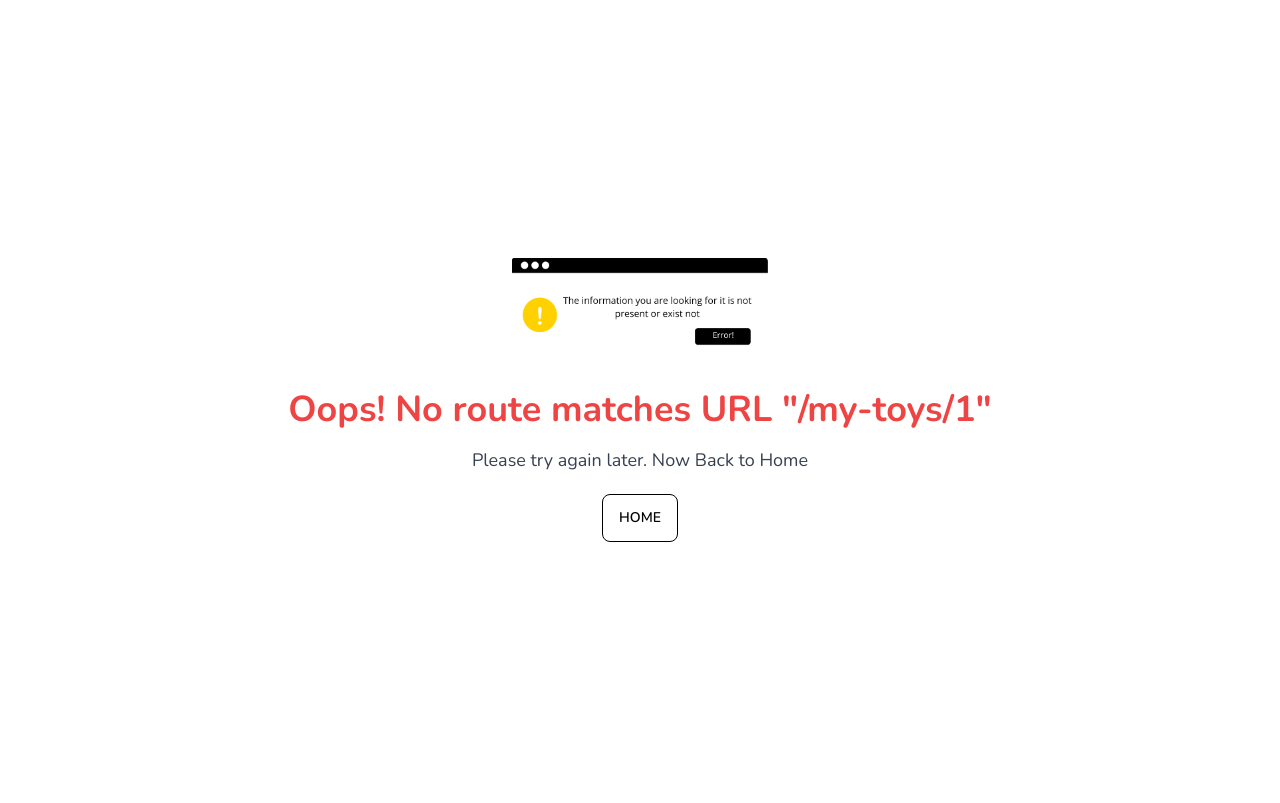
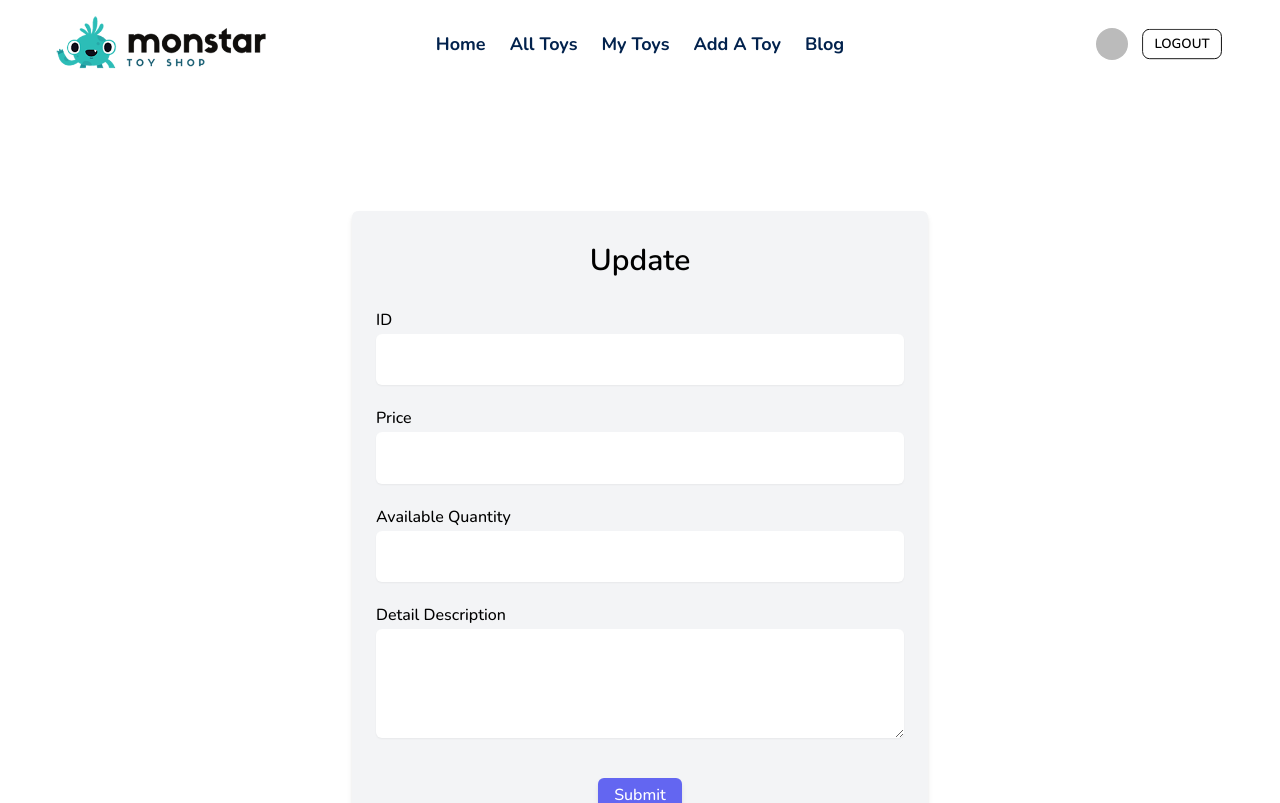
Before and after one commit to skmajumder/toy-marketplace, a React (Vite) app: page /my-toys/1 in a window 1280 px wide. Shown: the top 803 px of the page. Built offline with nearby package versions, Linux system fonts and the light colour scheme; no server answers; sample sign-in values are in the browser's storage.

Commit message:
My toy update done

```diff
--- a/src/pages/AllToys/SingleToy.jsx
+++ b/src/pages/AllToys/SingleToy.jsx
@@ -12,7 +12,7 @@ const SingleToy = () => {
     fetch(`http://localhost:3000/toy/${toyID}`)
       .then((response) => response.json())
       .then((data) => setToyDetails(data));
-  }, []);
+  }, [toyID]);
 
   const {
     _id: id,
--- a/src/pages/MyToys/MyToys.jsx
+++ b/src/pages/MyToys/MyToys.jsx
@@ -1,15 +1,22 @@
 import React, { useContext, useEffect, useState } from "react";
 import { AuthContext } from "../../contexts/AuthProvider";
+import { useNavigate } from "react-router-dom";
 
 const MyToys = () => {
   const { user } = useContext(AuthContext);
   const [myToys, setMyToys] = useState([]);
+
+  const navigate = useNavigate();
 
   useEffect(() => {
     fetch(`http://localhost:3000/my-toys/${user?.email}`)
       .then((response) => response.json())
       .then((data) => setMyToys(data));
   }, [user?.email]);
+
+  const handleRedirectUpdate = (toyID) => {
+    navigate(`/my-toys/${toyID}`);
+  };
 
   return (
     <>
@@ -131,7 +138,10 @@ const MyToys = () => {
                             </div>
                           </td>
                           <td className="px-3 py-4 whitespace-nowrap text-sm font-medium">
-                            <button className="text-indigo-600 hover:text-indigo-900 mr-2">
+                            <button
+                              onClick={() => handleRedirectUpdate(toy?._id)}
+                              className="text-indigo-600 hover:text-indigo-900 mr-2"
+                            >
                               Update
                             </button>
                             <br />
--- /dev/null
+++ b/src/pages/MyToys/UpdateToy/UpdateToy.jsx
@@ -0,0 +1,158 @@
+import React, { useContext, useEffect, useState } from "react";
+import { useParams } from "react-router-dom";
+import { useForm } from "react-hook-form";
+import swal from "sweetalert";
+import { AuthContext } from "../../../contexts/AuthProvider";
+import PageTitle from "../../../components/PageTitle/PageTitle";
+
+const UpdateToy = () => {
+  const { user } = useContext(AuthContext);
+  const { id: toyId } = useParams();
+  const [toyDetails, setToyDetails] = useState([]);
+  const [formErrorMessage, setFormErrorMessage] = useState("");
+
+  useEffect(() => {
+    fetch(`http://localhost:3000/toy/${toyId}`)
+      .then((response) => response.json())
+      .then((data) => {
+        setToyDetails(data);
+      });
+  }, [toyId, formErrorMessage]);
+
+  const {
+    register,
+    handleSubmit,
+    reset,
+    formState: { errors },
+  } = useForm();
+
+  useEffect(() => {
+    let defaultValues = {};
+    defaultValues.price = toyDetails?.price;
+    defaultValues.availableQuantity = toyDetails?.availableQuantity;
+    defaultValues.description = toyDetails?.description;
+    reset({ ...defaultValues });
+  }, [toyDetails]);
+
+  const handleUpdateToyInfo = (data) => {
+    console.log(data);
+    data.updateBy = user?.email;
+    fetch(`http://localhost:3000/update-toy/${data.toyID}`, {
+      method: "PUT",
+      headers: { "Content-Type": "application/json" },
+      body: JSON.stringify(data),
+    })
+      .then((res) => res.json())
+      .then((result) => {
+        if (result.modifiedCount > 0) {
+          setFormErrorMessage("");
+          swal(
+            "Update Successfully!",
+            `${toyDetails.name} Information Update Successfully`,
+            "success"
+          );
+        }
+      })
+      .catch((error) => {
+        const errorMessage = error.message;
+        setFormErrorMessage(errorMessage);
+      });
+  };
+
+  return (
+    <>
+      <PageTitle pageTitle={`Update Toy - ${toyDetails?.name}`} />
+      <section className="section-update-toy">
+        <div className="container px-10">
+          <div className="flex flex-col items-center justify-center min-h-screen my-10">
+            <div className="max-w-xl w-full px-6 py-8 bg-gray-100 shadow-md rounded-md">
+              <h2 className="text-3xl font-semibold text-center mb-2">
+                Update
+              </h2>
+              <p className="text-center">{toyDetails?.name}</p>
+              <form
+                className="mt-8 space-y-6"
+                onSubmit={handleSubmit(handleUpdateToyInfo)}
+              >
+                <div>
+                  <label htmlFor="name" className="font-medium">
+                    ID
+                  </label>
+                  <input
+                    id="toyID"
+                    {...register("toyID", { required: true })}
+                    type="text"
+                    autoComplete="off"
+                    value={toyDetails?._id}
+                    readOnly
+                    className="mt-1 w-full p-4 rounded-md border-gray-300 shadow-sm focus:border-indigo-500 focus:ring-indigo-500"
+                  />
+                  {errors.toyID && (
+                    <p className="text-red-500 mt-1">toyID is required</p>
+                  )}
+                </div>
+                <div>
+                  <label htmlFor="price" className="block font-medium">
+                    Price
+                  </label>
+                  <input
+                    id="price"
+                    {...register("price", { required: true })}
+                    type="number"
+                    autoComplete="off"
+                    className="mt-1 block w-full p-4 rounded-md border-gray-300 shadow-sm focus:border-indigo-500 focus:ring-indigo-500"
+                  />
+                  {errors.price && (
+                    <p className="text-red-500 mt-1">price is required</p>
+                  )}
+                </div>
+                <div>
+                  <label
+                    htmlFor="availableQuantity"
+                    className="block font-medium"
+                  >
+                    Available Quantity
+                  </label>
+                  <input
+                    id="availableQuantity"
+                    {...register("availableQuantity", { required: true })}
+                    type="number"
+                    autoComplete="off"
+                    className="mt-1 block w-full p-4 rounded-md border-gray-300 shadow-sm focus:border-indigo-500 focus:ring-indigo-500"
+                  />
+                  {errors.availableQuantity && (
+                    <p className="text-red-500 mt-1">
+                      Quantity must be a positive number
+                    </p>
+                  )}
+                </div>
+                <div>
+                  <label htmlFor="description" className="block font-medium">
+                    Detail Description
+                  </label>
+                  <textarea
+                    id="description"
+                    {...register("description", { required: true })}
+                    autoComplete="off"
+                    className="mt-1 block w-full p-4 rounded-md border-gray-300 shadow-sm focus:border-indigo-500 focus:ring-indigo-500"
+                    rows={4}
+                  />
+                </div>
+                <div className="flex items-center justify-center">
+                  <button
+                    type="submit"
+                    className="px-4 py-2 mt-4 font-medium text-white bg-indigo-500 rounded-md shadow-md hover:bg-indigo-600 focus:outline-none focus:ring-2 focus:ring-indigo-500"
+                  >
+                    Submit
+                  </button>
+                </div>
+              </form>
+            </div>
+          </div>
+        </div>
+      </section>
+    </>
+  );
+};
+
+export default UpdateToy;
--- a/src/routers/Routers.jsx
+++ b/src/routers/Routers.jsx
@@ -12,6 +12,7 @@ import AllToys from "../pages/AllToys/AllToys";
 import SingleToy from "../pages/AllToys/SingleToy";
 import MyToysLayout from "../layouts/MyToysLayout/MyToysLayout";
 import MyToys from "../pages/MyToys/MyToys";
+import UpdateToy from "../pages/MyToys/UpdateToy/UpdateToy";
 
 const router = createBrowserRouter([
   {
@@ -73,7 +74,11 @@ const router = createBrowserRouter([
   },
   {
     path: "my-toys",
-    element: <MyToysLayout />,
+    element: (
+      <PrivateRouters>
+        <MyToysLayout />
+      </PrivateRouters>
+    ),
     errorElement: <ErrorPage />,
     children: [
       {
@@ -84,6 +89,14 @@ const router = createBrowserRouter([
           </PrivateRouters>
         ),
       },
+      {
+        path: ":id",
+        element: (
+          <PrivateRouters>
+            <UpdateToy />
+          </PrivateRouters>
+        ),
+      },
     ],
   },
 ]);
```
